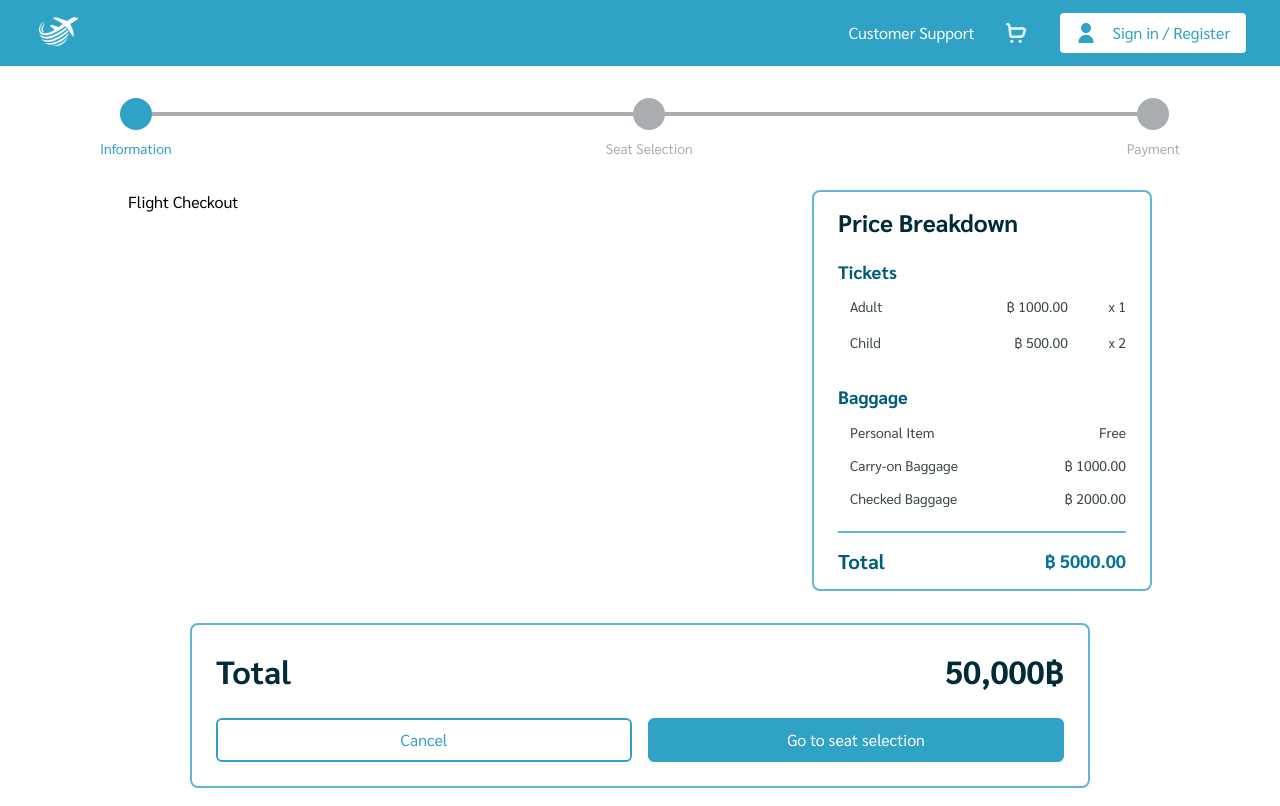
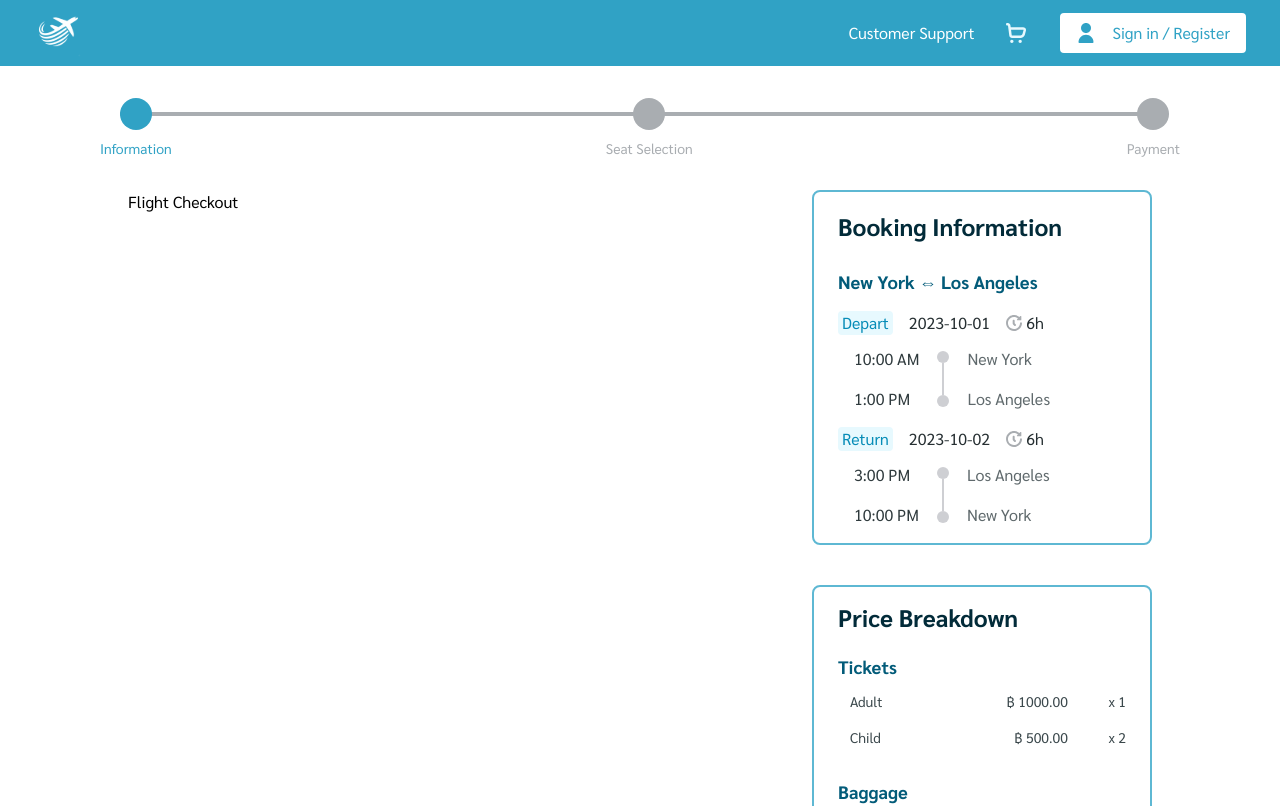
Before and after one commit to Mysterioucz/Se-Project, a Next.js app: page /checkout/info in a window 1280 px wide. Shown: the top 806 px of the page. Built offline with nearby package versions, Linux system fonts and the light colour scheme; no server answers; what @mui/material-nextjs would draw is missing.

Commit message:
feat: add BookingInfo component and integrate flight details display

```diff
--- /dev/null
+++ b/src/app/(user)/checkout/_components/BookingInfo.tsx
@@ -0,0 +1,130 @@
+import { TimeForwardIcon } from "@/src/components/icons/module";
+
+export interface Flight {
+    flightNumber: string;
+    departureCity: string;
+    departureTime: string;
+    arrivalCity: string;
+    arrivalTime: string;
+    date: string;
+    duration: string;
+}
+
+export interface BookingInfoProps {
+    departure: Flight;
+    arrival?: Flight;
+}
+
+function FlightContent({
+    flight,
+    headerText,
+}: {
+    flight: Flight;
+    headerText: string;
+}) {
+    return (
+        <div className="flex flex-col gap-3">
+            {/* Header */}
+            <div className="flex gap-4">
+                {/* Tag */}
+                <div className="flex text-center p-1 items-center justify-center w-fit h-6 rounded-sm bg-primary-50">
+                    <p className="text-[0.75rem] text-primary-500 ">
+                        {headerText}
+                    </p>
+                </div>
+                {/* Date & Interval Time */}
+                <div className="flex gap-4 ">
+                    <p className="text-[0.75rem] text-gray-700">
+                        {flight.date}
+                    </p>
+                    <div className="flex items-center gap-1">
+                        <TimeForwardIcon />
+                        <p className="text-[0.75rem] text-gray-700">
+                            {flight.duration}
+                        </p>
+                    </div>
+                </div>
+            </div>
+            {/* Flight Info */}
+            {/* Timeline row: times | vertical connector | airport */}
+            <div className="flex w-full items-center pl-4">
+                {/* Left - times */}
+                <div className="flex flex-col items-start w-fit gap-4">
+                    <span className="text-base text-gray-600">
+                        {flight.departureTime}
+                    </span>
+                    <span className="text-base text-gray-600">
+                        {flight.arrivalTime}
+                    </span>
+                </div>
+
+                {/* Middle - vertical line with two nodes */}
+                <div className="flex flex-col items-center justify-center w-12 h-full">
+                    <div
+                        className="w-3 h-3 rounded-full bg-gray-100"
+                        aria-hidden
+                    />
+                    <div className="w-[2px] bg-gray-100 h-[2rem]" aria-hidden />
+                    <div
+                        className="w-3 h-3 rounded-full bg-gray-100"
+                        aria-hidden
+                    />
+                </div>
+
+                {/* Right - airport code and date */}
+                <div className="flex flex-col items-start gap-4">
+                    <span className="text-base text-gray-400">
+                        {flight.departureCity}
+                    </span>
+                    <span className="text-base text-gray-400">
+                        {flight.arrivalCity}
+                    </span>
+                </div>
+            </div>
+        </div>
+    );
+}
+
+function Content({ departure, arrival }: BookingInfoProps) {
+    return (
+        <div className="flex flex-col gap-4 ">
+            <span className="font-extrabold text-[1.125rem] text-primary-700">
+                {departure.departureCity} ⇔ {arrival?.departureCity}
+            </span>
+            <FlightContent flight={departure} headerText="Depart" />
+            {arrival && <FlightContent flight={arrival} headerText="Return" />}
+        </div>
+    );
+}
+
+export default function BookingInfo() {
+	// Mock data
+    const departure: Flight = {
+        flightNumber: "AB123",
+        departureCity: "New York",
+        departureTime: "10:00 AM",
+        arrivalCity: "Los Angeles",
+        arrivalTime: "1:00 PM",
+        date: "2023-10-01",
+        duration: "6h",
+    };
+
+    const arrival: Flight = {
+        flightNumber: "CD456",
+        departureCity: "Los Angeles",
+        departureTime: "3:00 PM",
+        arrivalCity: "New York",
+        arrivalTime: "10:00 PM",
+        date: "2023-10-02",
+        duration: "6h",
+    };
+
+    return (
+        <div className="flex flex-col gap-6 px-6 py-4 border-2 border-primary-300 rounded-lg w-full">
+            <h2 className="font-semibold text-primary-900">
+                Booking Information
+            </h2>
+            <Content departure={departure} arrival={arrival} />
+        </div>
+    );
+}
--- a/src/app/(user)/checkout/_components/PriceSummary.tsx
+++ b/src/app/(user)/checkout/_components/PriceSummary.tsx
@@ -76,6 +76,7 @@ export default function PriceSummary() {
     };
 
     return (
+		//TODO: Change to only button after UI review
         <div className="border-2 border-primary-300 rounded-lg p-6 w-full max-w-[56.25rem]">
             {/* Total */}
             <div className="flex justify-between items-center mb-6">
--- a/src/app/(user)/checkout/layout.tsx
+++ b/src/app/(user)/checkout/layout.tsx
@@ -9,6 +9,7 @@ import PriceBreakdownCard, {
 import { PassengerTypes } from "@/src/enums/PassengerTypes";
 import { headers } from "next/headers";
 import { Suspense } from "react";
+import BookingInfo from "./_components/BookingInfo";
 
 export default async function CheckoutLayout({
     children,
@@ -31,7 +32,8 @@ export default async function CheckoutLayout({
             <CheckoutProgress />
             <div className="flex w-full px-32 gap-32">
                 <div className="flex w-full">{children}</div>
-                <div className="flex flex-col w-full max-w-[21.25rem]">
+                <div className="flex flex-col w-full gap-10 max-w-[21.25rem]">
+					<BookingInfo />
                     <PriceBreakdownCard tickets={dummyTickets} baggage={dummyBaggage} />
                 </div>
             </div>
--- a/src/components/icons/module.ts
+++ b/src/components/icons/module.ts
@@ -6,3 +6,4 @@ export { default as FiBrBookmark } from "./fi-br-bookmark.svg";
 export { default as FiBrUser } from "./fi-br-user.svg";
 export { default as FiBrSettings } from "./fi-br-setting.svg";
 export { default as MagnifyIcon } from "./magnify_icon.svg";
+export {default as TimeForwardIcon} from "./fi-br-time-forward.svg";
```
Also changed, not shown: src/components/icons/fi-br-time-forward.svg (added).
